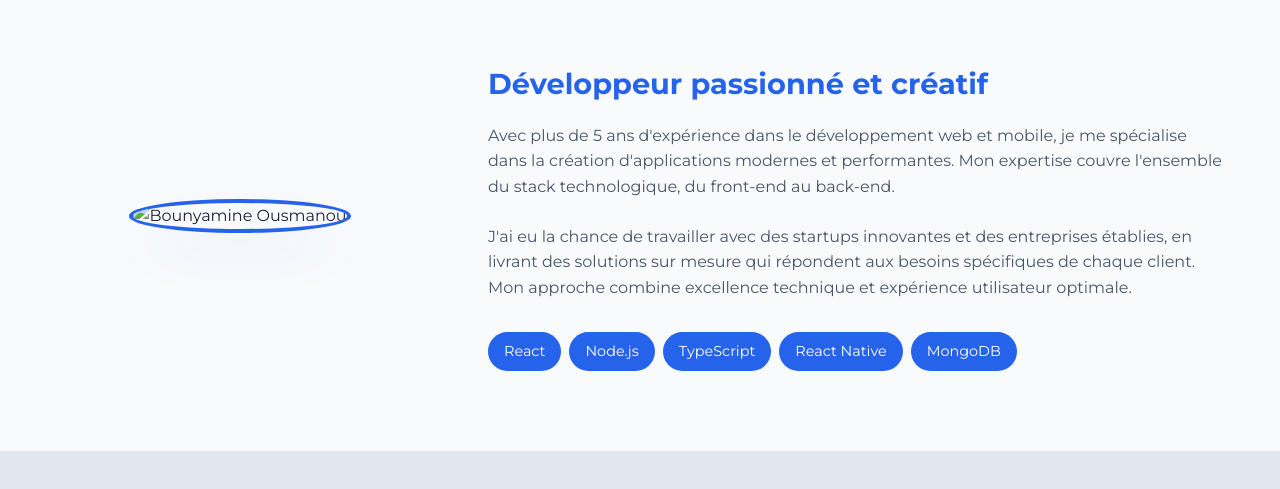
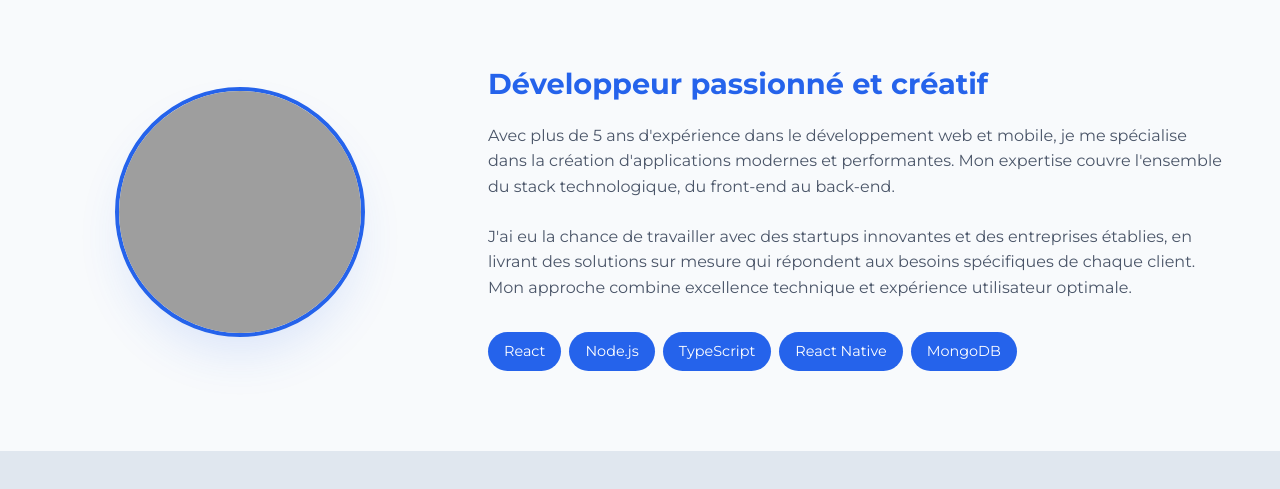
Before and after one commit to bounyamine/Folio, a plain HTML site: page index.html in a window 1280 px wide. Shown: the part 747-1236 px from the top of the page. Drawn offline with Linux system fonts and the light colour scheme; the site is published under a folder, as on GitHub Pages, so addresses that start at the root find nothing.

Commit message:
Update index.html

```diff
--- a/index.html
+++ b/index.html
@@ -56,7 +56,7 @@
 
             <div class="about-content fade-in">
                 <div class="about-image">
-                    <img src="/img/profil.png" alt="Bounyamine Ousmanou" class="profile-img">
+                    <img src="./img/profil.png" alt="Bounyamine Ousmanou" class="profile-img">
                 </div>
                 <div class="about-text">
                     <h3>Développeur passionné et créatif</h3>
```
